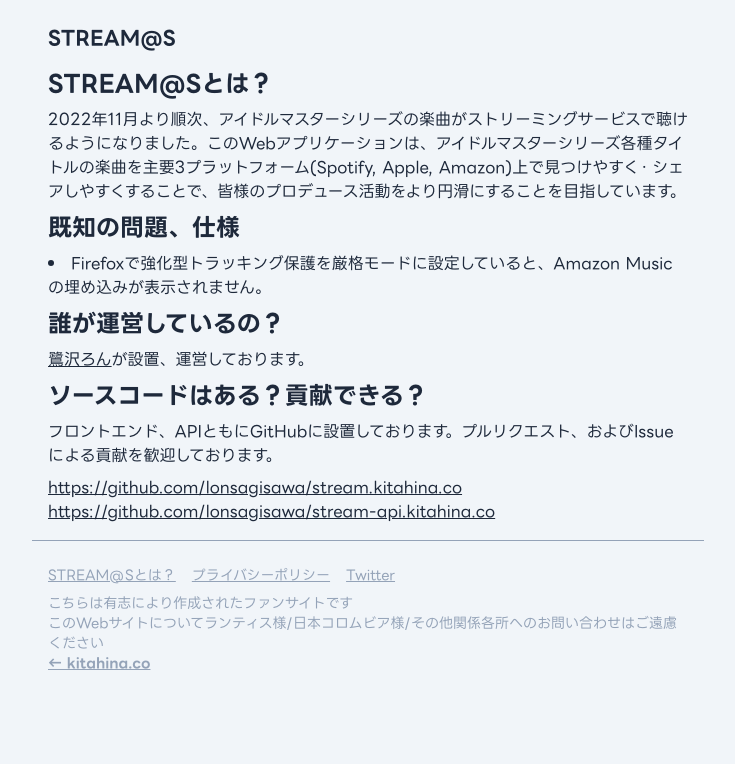
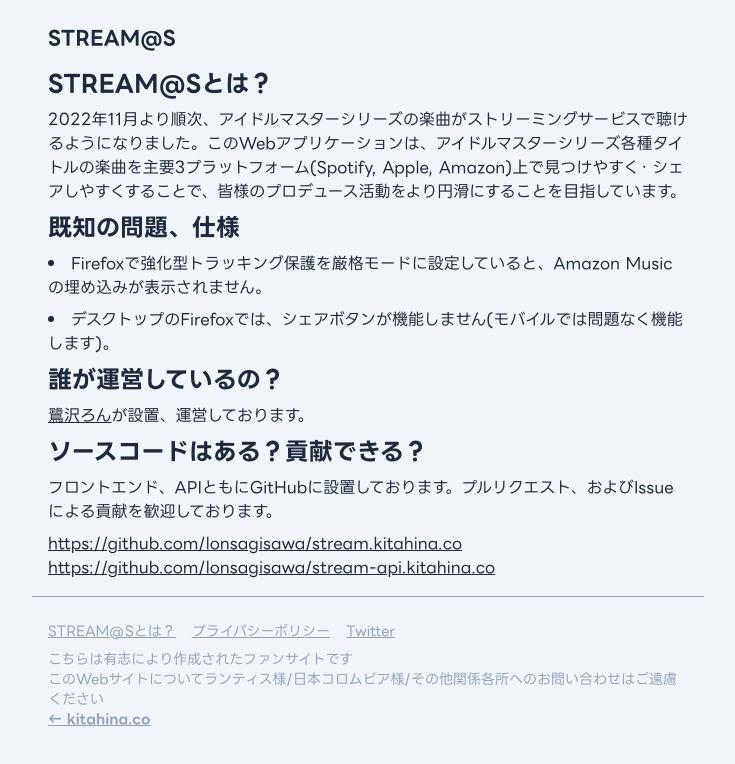
Before and after one commit to lonsagisawa/stream.kitahina.co, a Next.js app: page /about in a window 1280 px wide. Shown: the top 764 px of the page, without its empty margins (272-1007 px from the left). Built offline with nearby package versions, Linux system fonts and the light colour scheme.

Commit message:
add current limitation

```diff
--- a/pages/about.tsx
+++ b/pages/about.tsx
@@ -24,6 +24,9 @@
           <li className="list-disc list-inside my-2">
             Firefoxで強化型トラッキング保護を厳格モードに設定していると、Amazon
             Musicの埋め込みが表示されません。
+          </li>
+          <li className="list-disc list-inside my-2">
+            デスクトップのFirefoxでは、シェアボタンが機能しません(モバイルでは問題なく機能します)。
           </li>
         </ul>
         <h2 className="text-2xl font-bold">誰が運営しているの？</h2>
```
